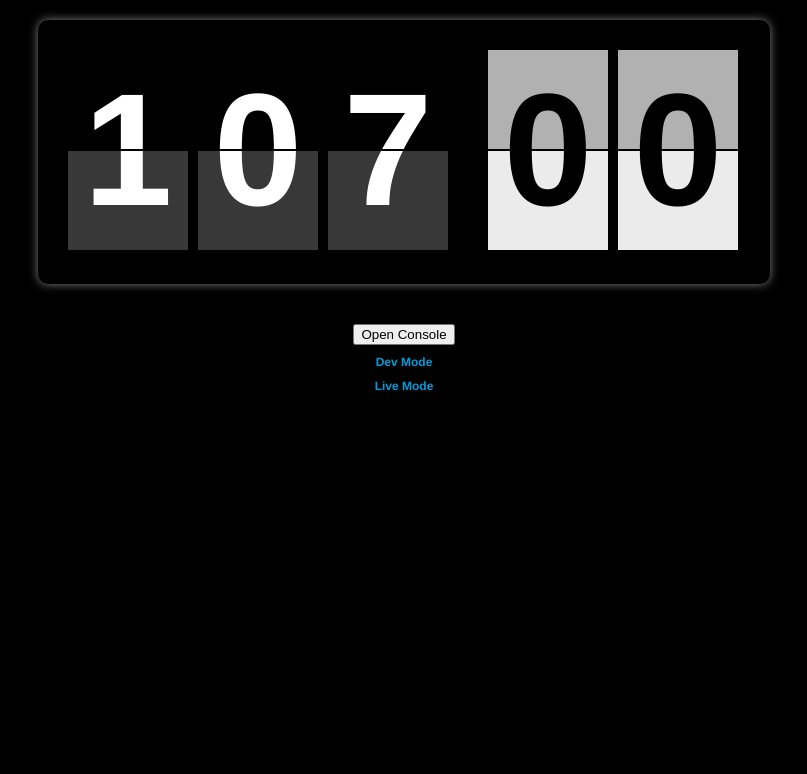
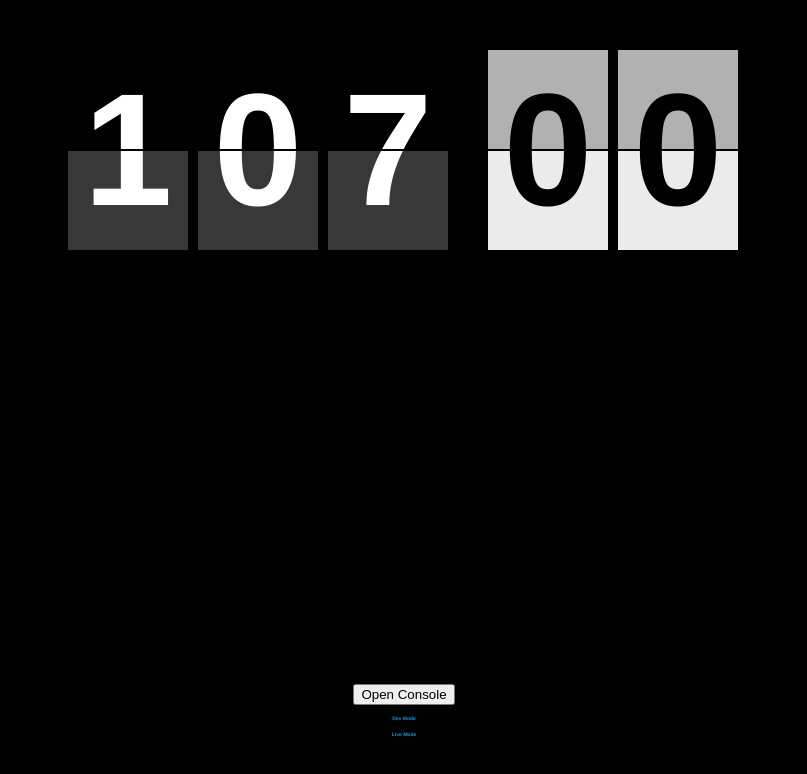
Before and after one commit to exrector/LOST-countdown-timer-Lost-TV-show, a plain HTML site: page index.html in a window 1280 px wide. Shown: the whole page, without its empty margins (236-1043 px from the left). Drawn offline with nearby package versions, Linux system fonts and the light colour scheme.

Commit message:
Add files via upload

```diff
--- a/index.html
+++ b/index.html
@@ -21,11 +21,11 @@
                 width: 692px;
                 margin: 0 auto;
                 background: #000;
-                box-shadow: 0px 0px 10px rgba(255, 255, 255, 0.5);
-                border-radius: 10px;
+                /box-shadow: 0px 0px 10px rgba(255, 255, 255, 0.5);
+             /   border-radius: 10px;
                 padding: 20px;
                 margin-top: 20px;
-                margin-bottom: 40px;
+                margin-bottom: 400px;
             }
 
             @media only screen and (max-width: 700px) {
@@ -38,7 +38,7 @@
                 text-align: center;
                 margin-top: 20px;
                 font-weight: bold;
-                font-size: 12px;
+                font-size: 5px;
             }
 
             .timer-mode {
@@ -59,7 +59,7 @@
         <script>
             let consoleWindow = null;
 
-            $(function() {
+           $(function() {
                 const urlParams = new URLSearchParams(window.location.search);
                 const seconds = urlParams.get('seconds') ? urlParams.get('seconds') : 60 * 108;
 
```
